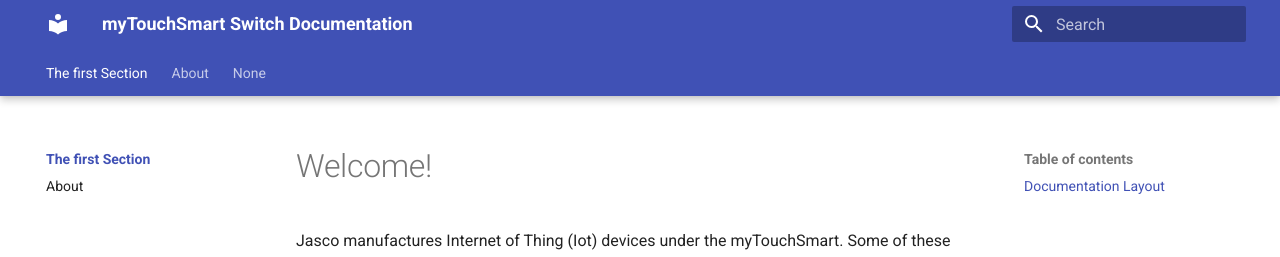
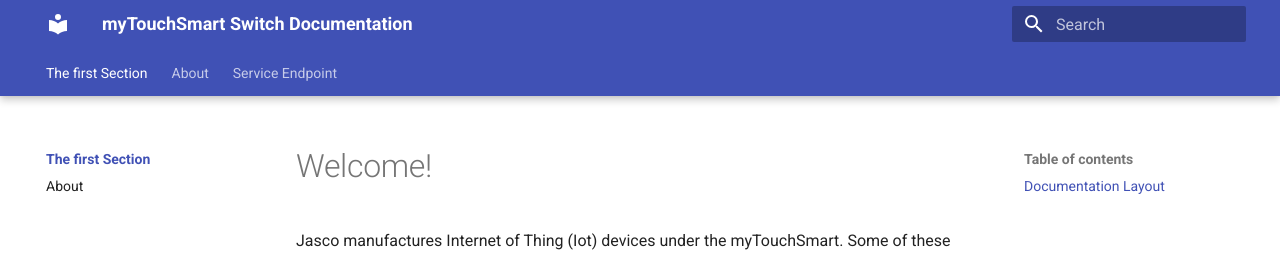
Before and after one commit to EricLauber/myTouchSmart-Switch-Documentation, an MkDocs documentation site: the page built from docs/index.md, in a window 1280 px wide. Shown: the top 257 px of the page. Built offline with MkDocs 1.6.1 and Material for MkDocs 9.7.7, drawn with Linux system fonts in a browser that asks for light colours.

Commit message:
Typo in the yml.

```diff
--- a/mkdocs.yml
+++ b/mkdocs.yml
@@ -8,7 +8,7 @@
     - About: about.md
   - About:
     - about.md
-  - Service Endpoint
+  - Service Endpoint:
     - service.md
 
 theme:
```
